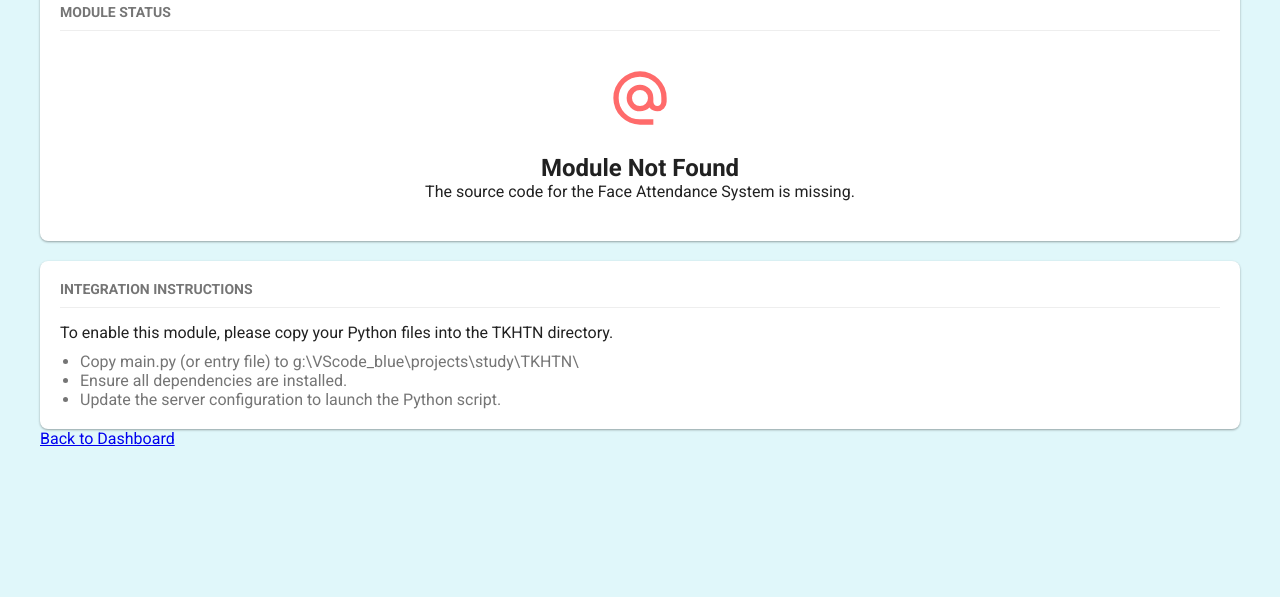
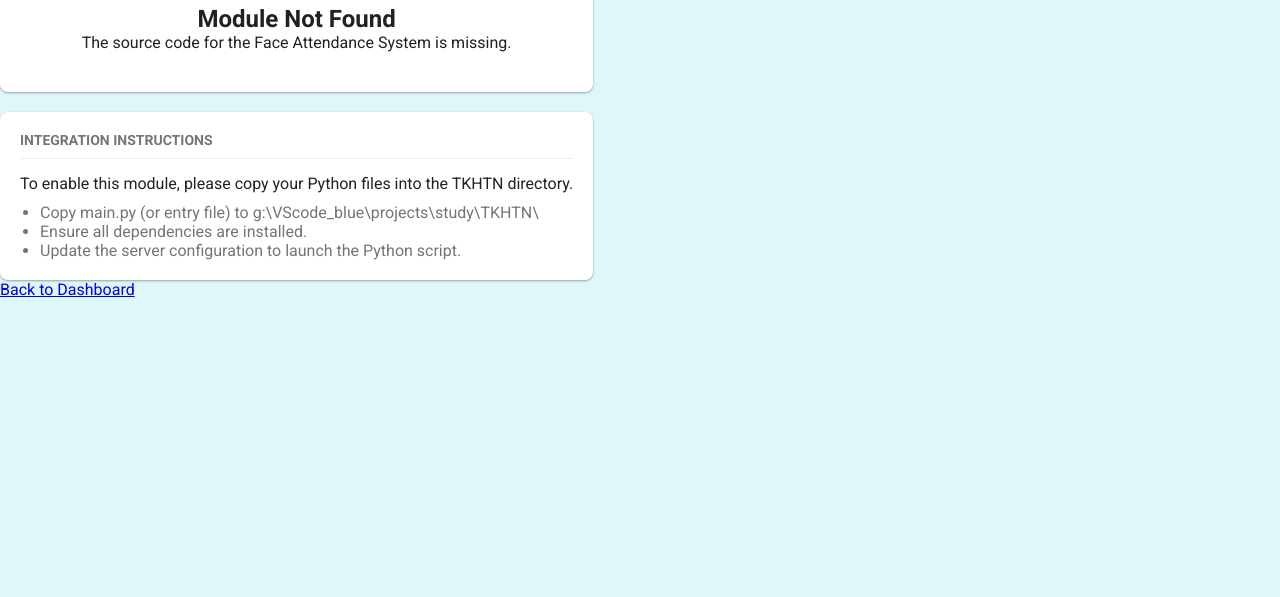
Before and after one commit to laaamphan1012003-del/BTL_TKHTN_Nhom_3_L04, a website: page public/face-recognition.html in a window 1280 px wide. Shown: the part 203-800 px from the top of the page. Drawn offline with Linux system fonts and the light colour scheme.

Commit message:
Save state before reverting to Advanced Dashboard

```diff
--- a/public/style.css
+++ b/public/style.css
@@ -120,27 +120,9 @@ body {
     transition: 0.3s;
 }
 
-/* Login/Register Wrapper Override */
-body:not(.dashboard-body) {
-    justify-content: center;
-    align-items: center;
-}
-
-.wrapper {
-    background: var(--surface-color);
-    border-radius: 8px;
-    padding: 40px;
-    width: 100%;
-    max-width: 450px;
-    box-shadow: var(--shadow-2);
-}
-
-.dashboard-container {
-    max-width: 1200px;
-    margin: 0 auto;
-    padding: 0;
-    box-shadow: none;
-    background: transparent;
+padding: 0;
+box-shadow: none;
+background: transparent;
 }
 
 /* Tabs */
```
